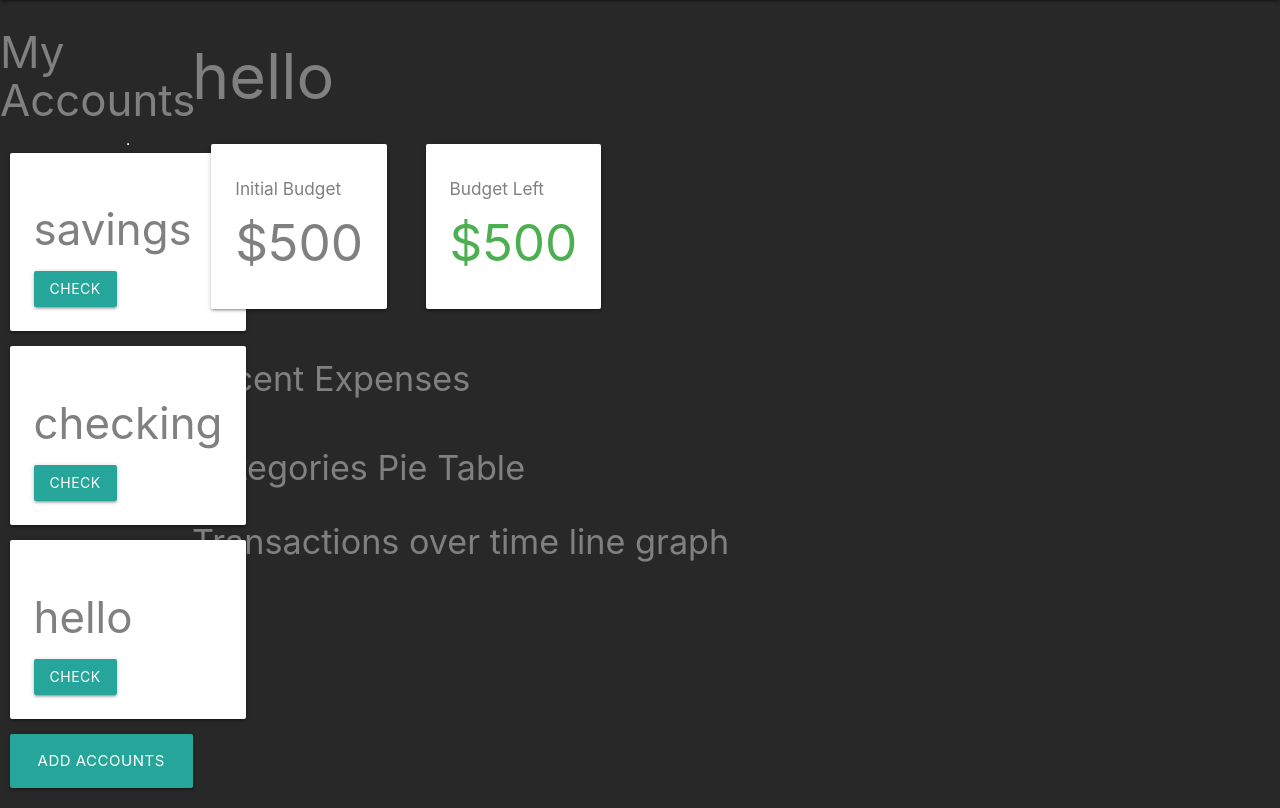
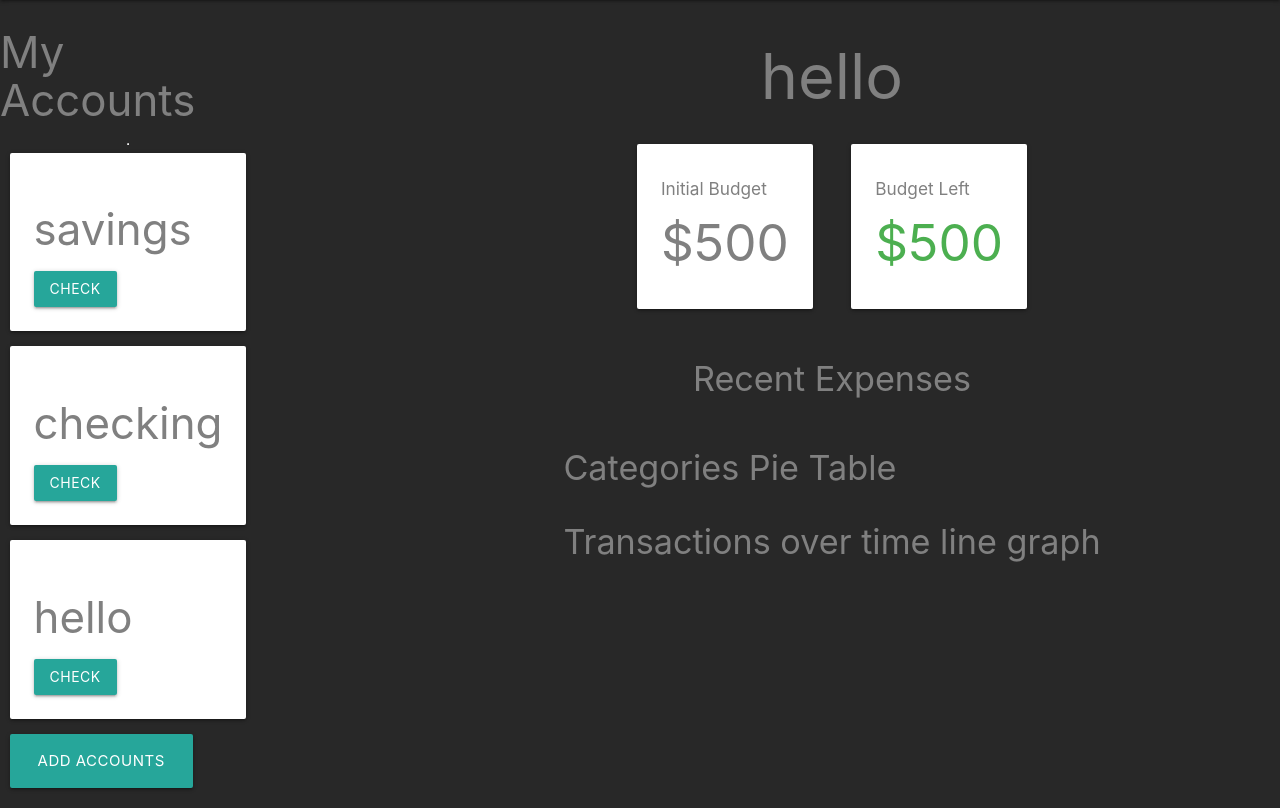
Before and after one commit to bestepha83/Budgeting-App, a Django app: a page that uses budget/templates/budget/header.html in a window 1280 px wide. Shown: the part 64-872 px from the top of the page. Run offline with Django 3.2, Linux system fonts and the light colour scheme; data comes from the database, SQL or seed files in the repository.

Commit message:
style changes p4

```diff
--- a/budget/static/css/styles.css
+++ b/budget/static/css/styles.css
@@ -39,8 +39,10 @@
 .w80 {
     display: flex;
     flex-direction: column;
-    justify-content: center;
-    align-items: right;
+    justify-content: flex-end;
+    align-items: center;
+    position: absolute;
+    right: 0;
     width: 80%;
 }
 
--- a/budget/templates/budget/header.html
+++ b/budget/templates/budget/header.html
@@ -13,7 +13,7 @@
     <div class="row">
         {% for project in project_list %}
             <div class="">
-                <div class="card-panel">
+                <div class="card-panel card">
                     <h3>{{ project.name }}</h3>
                     <a href="{% url 'profile' project.slug %}" class="btn">Check</a>
                 </div>
```
